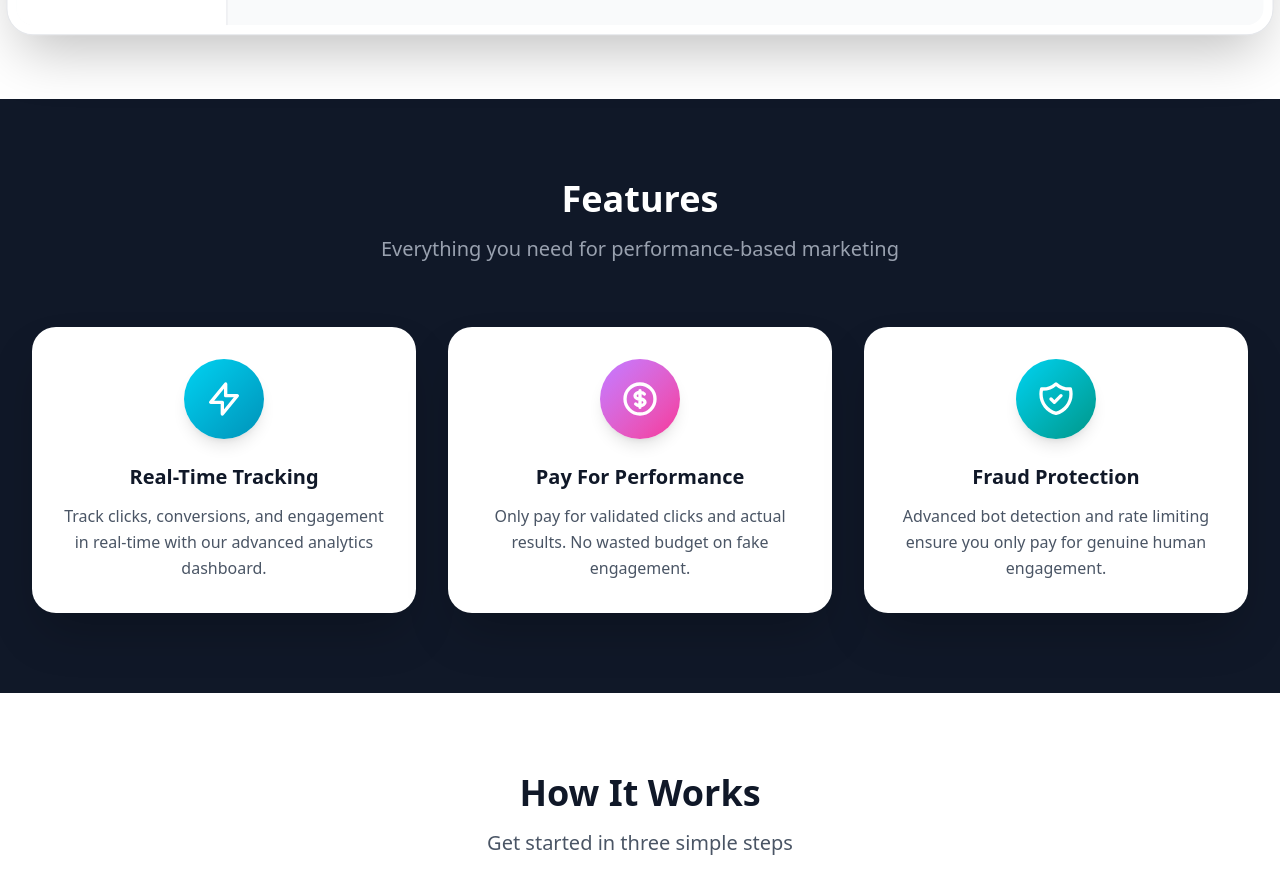
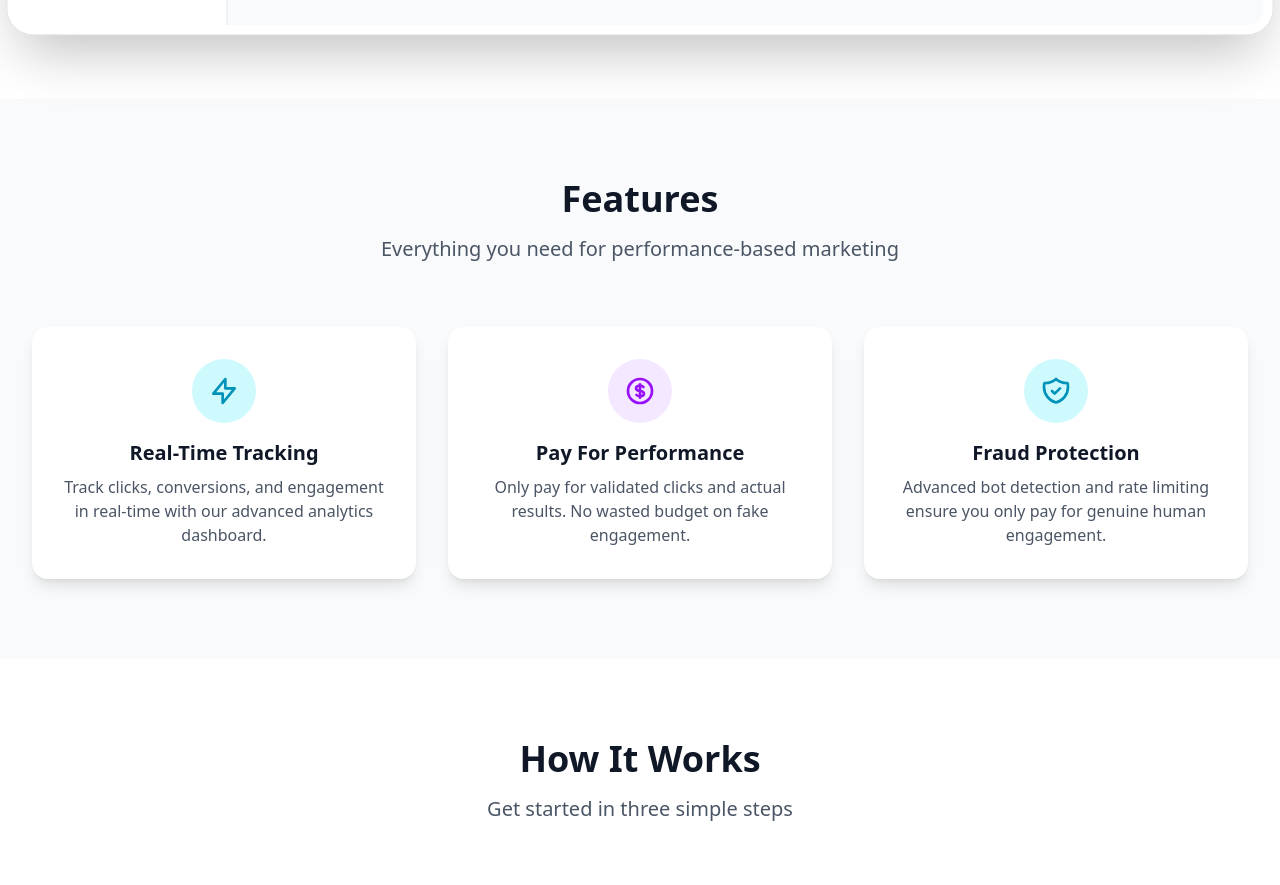
Before and after one commit to yhanih/reva, a React (Vite) app in the folder reva-app/: page / in a window 1280 px wide. Shown: the part 1851-2736 px from the top of the page. Built offline with nearby package versions, Linux system fonts and the light colour scheme; no server answers.

Commit message:
Restored to '352513ff26f1c071408560bbbb9721cb2bab79b5'
Replit-Restored-To: 352513ff26f1c071408560bbbb9721cb2bab79b5

```diff
--- a/reva-app/src/components/Hero.jsx
+++ b/reva-app/src/components/Hero.jsx
@@ -608,45 +608,45 @@ const Hero = () => {
                 </div>
 
                 {/* Features Section */}
-                <div id="features" className="py-20 bg-gray-900">
+                <div id="features" className="py-20 bg-gray-50">
                     <div className="px-4 mx-auto max-w-7xl sm:px-6 lg:px-8">
                         <div className="text-center mb-16">
-                            <h2 className="text-4xl font-bold text-white mb-4">Features</h2>
-                            <p className="text-xl text-gray-400 max-w-2xl mx-auto">Everything you need for performance-based marketing</p>
+                            <h2 className="text-4xl font-bold text-gray-900 mb-4">Features</h2>
+                            <p className="text-xl text-gray-600 max-w-2xl mx-auto">Everything you need for performance-based marketing</p>
                         </div>
 
                         <div className="grid md:grid-cols-3 gap-8">
-                            {/* Feature 1 - Real-Time Tracking */}
-                            <div className="text-center p-8 bg-white rounded-3xl shadow-2xl hover:shadow-3xl transition-all transform hover:-translate-y-1">
-                                <div className="w-20 h-20 rounded-full flex items-center justify-center mx-auto mb-6 bg-gradient-to-br from-cyan-400 to-cyan-600 shadow-lg">
-                                    <svg className="w-10 h-10 text-white" fill="none" stroke="currentColor" viewBox="0 0 24 24">
+                            {/* Feature 1 */}
+                            <div className="text-center p-8 bg-white rounded-2xl shadow-lg hover:shadow-xl transition-shadow">
+                                <div className="w-16 h-16 bg-cyan-100 rounded-full flex items-center justify-center mx-auto mb-4">
+                                    <svg className="w-8 h-8 text-cyan-600" fill="none" stroke="currentColor" viewBox="0 0 24 24">
                                         <path strokeLinecap="round" strokeLinejoin="round" strokeWidth="2" d="M13 10V3L4 14h7v7l9-11h-7z" />
                                     </svg>
                                 </div>
-                                <h3 className="text-xl font-bold text-gray-900 mb-3">Real-Time Tracking</h3>
-                                <p className="text-gray-600 leading-relaxed">Track clicks, conversions, and engagement in real-time with our advanced analytics dashboard.</p>
+                                <h3 className="text-xl font-semibold text-gray-900 mb-2">Real-Time Tracking</h3>
+                                <p className="text-gray-600">Track clicks, conversions, and engagement in real-time with our advanced analytics dashboard.</p>
                             </div>
 
-                            {/* Feature 2 - Pay For Performance */}
-                            <div className="text-center p-8 bg-white rounded-3xl shadow-2xl hover:shadow-3xl transition-all transform hover:-translate-y-1">
-                                <div className="w-20 h-20 rounded-full flex items-center justify-center mx-auto mb-6 bg-gradient-to-br from-purple-400 to-pink-500 shadow-lg">
-                                    <svg className="w-10 h-10 text-white" fill="none" stroke="currentColor" viewBox="0 0 24 24">
+                            {/* Feature 2 */}
+                            <div className="text-center p-8 bg-white rounded-2xl shadow-lg hover:shadow-xl transition-shadow">
+                                <div className="w-16 h-16 bg-purple-100 rounded-full flex items-center justify-center mx-auto mb-4">
+                                    <svg className="w-8 h-8 text-purple-600" fill="none" stroke="currentColor" viewBox="0 0 24 24">
                                         <path strokeLinecap="round" strokeLinejoin="round" strokeWidth="2" d="M12 8c-1.657 0-3 .895-3 2s1.343 2 3 2 3 .895 3 2-1.343 2-3 2m0-8c1.11 0 2.08.402 2.599 1M12 8V7m0 1v8m0 0v1m0-1c-1.11 0-2.08-.402-2.599-1M21 12a9 9 0 11-18 0 9 9 0 0118 0z" />
                                     </svg>
                                 </div>
-                                <h3 className="text-xl font-bold text-gray-900 mb-3">Pay For Performance</h3>
-                                <p className="text-gray-600 leading-relaxed">Only pay for validated clicks and actual results. No wasted budget on fake engagement.</p>
+                                <h3 className="text-xl font-semibold text-gray-900 mb-2">Pay For Performance</h3>
+                                <p className="text-gray-600">Only pay for validated clicks and actual results. No wasted budget on fake engagement.</p>
                             </div>
 
-                            {/* Feature 3 - Fraud Protection */}
-                            <div className="text-center p-8 bg-white rounded-3xl shadow-2xl hover:shadow-3xl transition-all transform hover:-translate-y-1">
-                                <div className="w-20 h-20 rounded-full flex items-center justify-center mx-auto mb-6 bg-gradient-to-br from-cyan-400 to-teal-600 shadow-lg">
-                                    <svg className="w-10 h-10 text-white" fill="none" stroke="currentColor" viewBox="0 0 24 24">
+                            {/* Feature 3 */}
+                            <div className="text-center p-8 bg-white rounded-2xl shadow-lg hover:shadow-xl transition-shadow">
+                                <div className="w-16 h-16 bg-cyan-100 rounded-full flex items-center justify-center mx-auto mb-4">
+                                    <svg className="w-8 h-8 text-cyan-600" fill="none" stroke="currentColor" viewBox="0 0 24 24">
                                         <path strokeLinecap="round" strokeLinejoin="round" strokeWidth="2" d="M9 12l2 2 4-4m5.618-4.016A11.955 11.955 0 0112 2.944a11.955 11.955 0 01-8.618 3.04A12.02 12.02 0 003 9c0 5.591 3.824 10.29 9 11.622 5.176-1.332 9-6.03 9-11.622 0-1.042-.133-2.052-.382-3.016z" />
                                     </svg>
                                 </div>
-                                <h3 className="text-xl font-bold text-gray-900 mb-3">Fraud Protection</h3>
-                                <p className="text-gray-600 leading-relaxed">Advanced bot detection and rate limiting ensure you only pay for genuine human engagement.</p>
+                                <h3 className="text-xl font-semibold text-gray-900 mb-2">Fraud Protection</h3>
+                                <p className="text-gray-600">Advanced bot detection and rate limiting ensure you only pay for genuine human engagement.</p>
                             </div>
                         </div>
                     </div>
```
Also changed, not shown: 1 other file (tests, documents, lock files or other folders).
